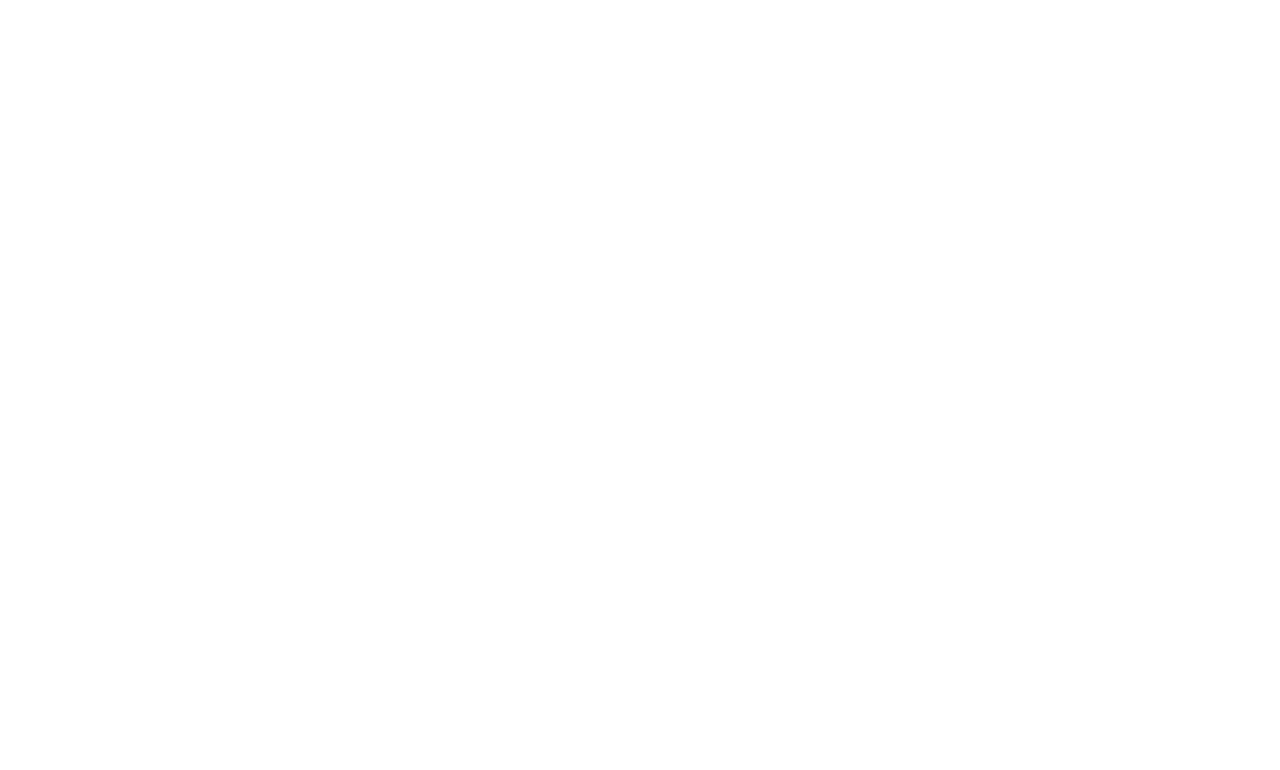
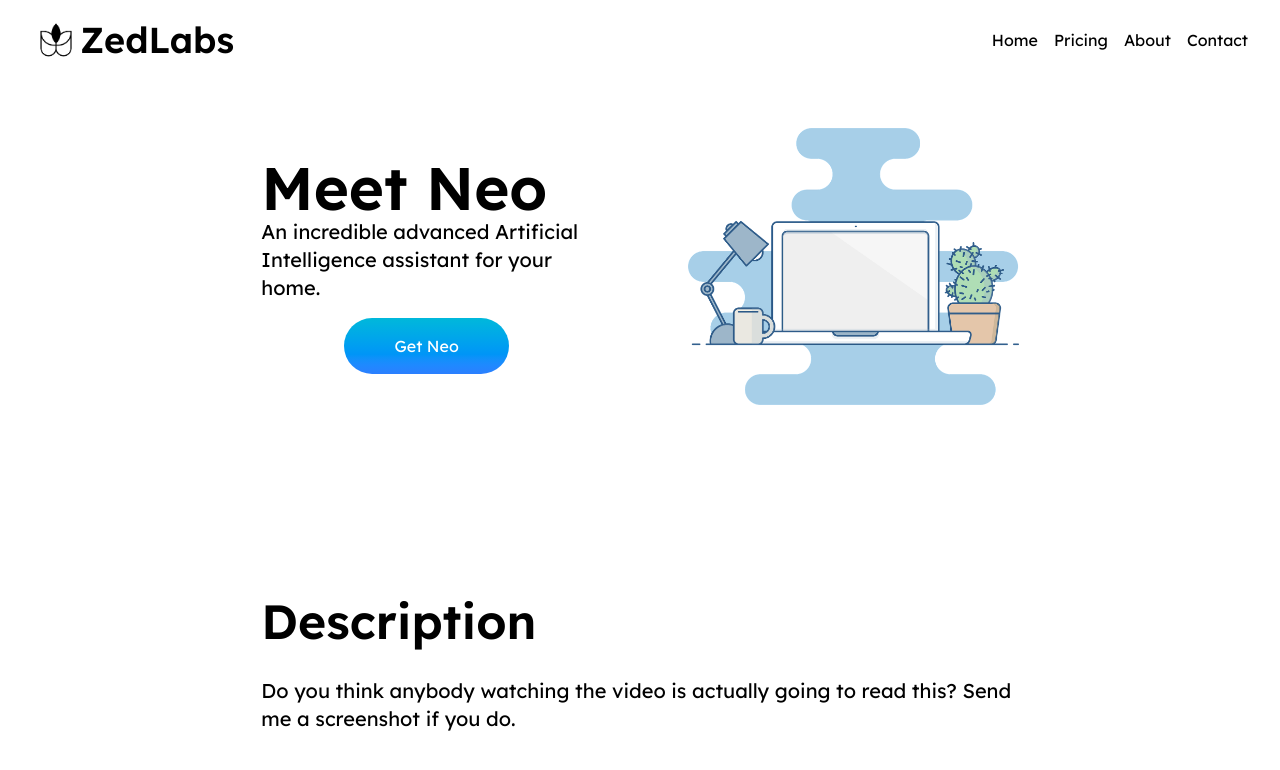
Before and after one commit to ZombieNW/NeoChat, a SvelteKit app: page / in a window 1280 px wide. Before the commit this address had no page. Shown: the top 770 px of the page. Built offline with nearby package versions, Linux system fonts and the light colour scheme.

Commit message:
Add zedlabs front page

```diff
--- a/src/routes/+page.server.js
+++ /dev/null
@@ -1,5 +0,0 @@
-import { redirect } from '@sveltejs/kit';
-
-export function load() {
-	redirect(308, '/chat');
-}
--- a/src/routes/+page.svelte
+++ b/src/routes/+page.svelte
@@ -1,9 +1,38 @@
-<script>
-	import { navigate } from 'svelte-routing';
-	import { onMount } from 'svelte';
+<svelte:head><title>ZedLabs</title></svelte:head>
 
-	// Redirect without code so it doesn't cache
-	onMount(() => {
-		navigate('/chat');
-	});
-</script>
+<div class="flex w-full items-center justify-between px-8 py-4">
+	<div class="flex items-center">
+		<img src="/logo.png" alt="dasdasdasd" class="h-12" />
+		<h1 class="text-4xl font-semibold">ZedLabs</h1>
+	</div>
+	<div class="flex items-center gap-4">
+		<h1>Home</h1>
+		<h1>Pricing</h1>
+		<h1>About</h1>
+		<h1>Contact</h1>
+	</div>
+</div>
+<section class="hero mx-auto mt-12 flex w-2/3 items-center justify-between">
+	<div class="mx-12 w-1/2 text-left">
+		<h1 class="text-6xl font-semibold">Meet Neo</h1>
+		<p class="text-xl">An incredible advanced Artificial Intelligence assistant for your home.</p>
+		<p
+			class="mx-auto mt-4 w-1/2 rounded-full bg-gradient-to-b from-cyan-500 to-blue-500 px-4 py-4 text-center text-white"
+		>
+			Get Neo
+		</p>
+	</div>
+	<div class="mx-12 flex w-1/2 justify-end">
+		<img src="/hero.webp" alt="hero" class="h-full w-full object-cover" />
+	</div>
+</section>
+
+<section class="description mx-auto my-48 flex w-2/3 items-center justify-between">
+	<div class="mx-12 text-left">
+		<h1 class="mb-8 text-5xl font-semibold">Description</h1>
+		<p class="text-xl">
+			Do you think anybody watching the video is actually going to read this? Send me a screenshot
+			if you do.
+		</p>
+	</div>
+</section>
--- a/src/routes/chat/+page.svelte
+++ b/src/routes/chat/+page.svelte
@@ -182,7 +182,7 @@
 
 			<div class="flex items-center">
 				<img src="/chat_logo.png" alt="NeoMessenger" class="h-12" />
-				<h1 class="text-3xl font-semibold">NeoMessenger</h1>
+				<h1 class="text-3xl font-semibold"><a href="/">NeoMessenger</a></h1>
 			</div>
 
 			<div class="flex items-center justify-center pr-2">
```
Also changed, not shown: static/hero.webp (added), static/logo.png (added).
